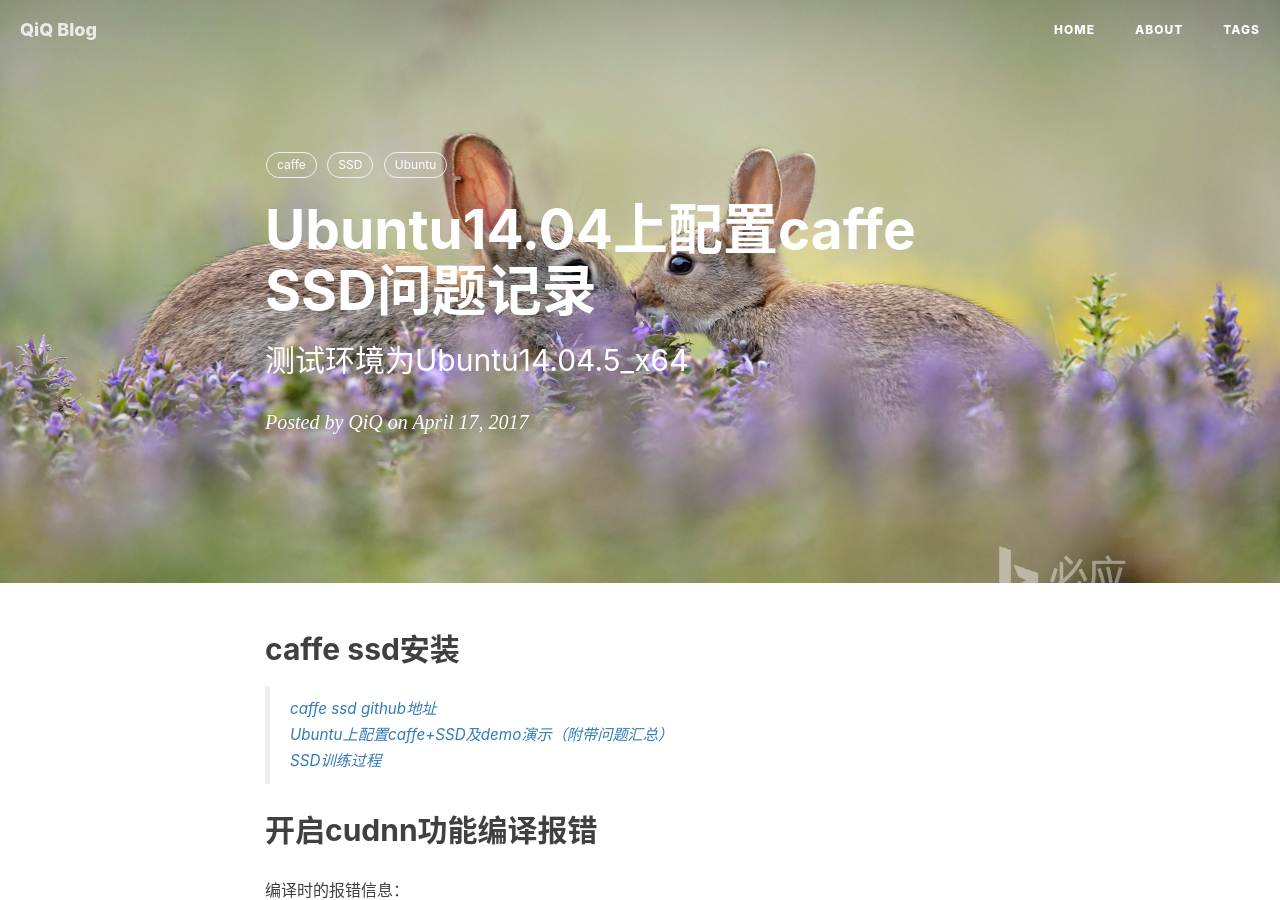
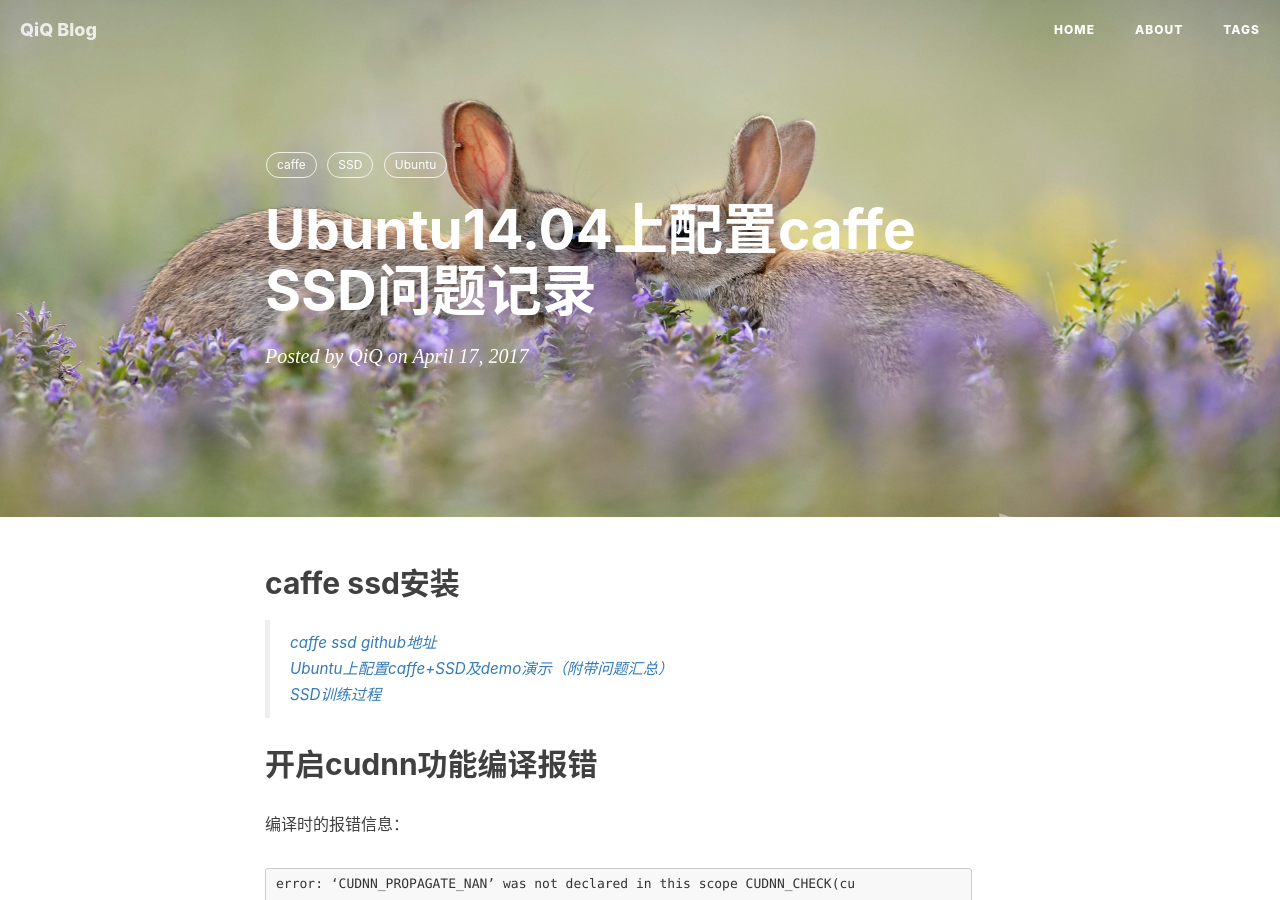
Before and after one commit to TrentQiQ/trentqiq.github.com, a Jekyll site: the page built from _posts/2017-04-17-caffe_SSD.md, in a window 1280 px wide and 900 px high. Built offline with Jekyll 4.4.1, drawn with Linux system fonts in a browser that asks for light colours; nearby versions of some CDN libraries; comment, search, counter and statistics services are not loaded.

Commit message:
modified caffe ssd

```diff
--- a/_posts/2017-04-17-caffe_SSD.md
+++ b/_posts/2017-04-17-caffe_SSD.md
@@ -1,7 +1,7 @@
 ---
 layout:     post
 title:      "Ubuntu14.04上配置caffe SSD问题记录"
-subtitle:   "测试环境为Ubuntu14.04.5_x64"
+subtitle:   ""
 date:       2017-04-17
 author:     "QiQ"
 header-img: "img/BingWallpaper-2017-04-17.jpg"
```
